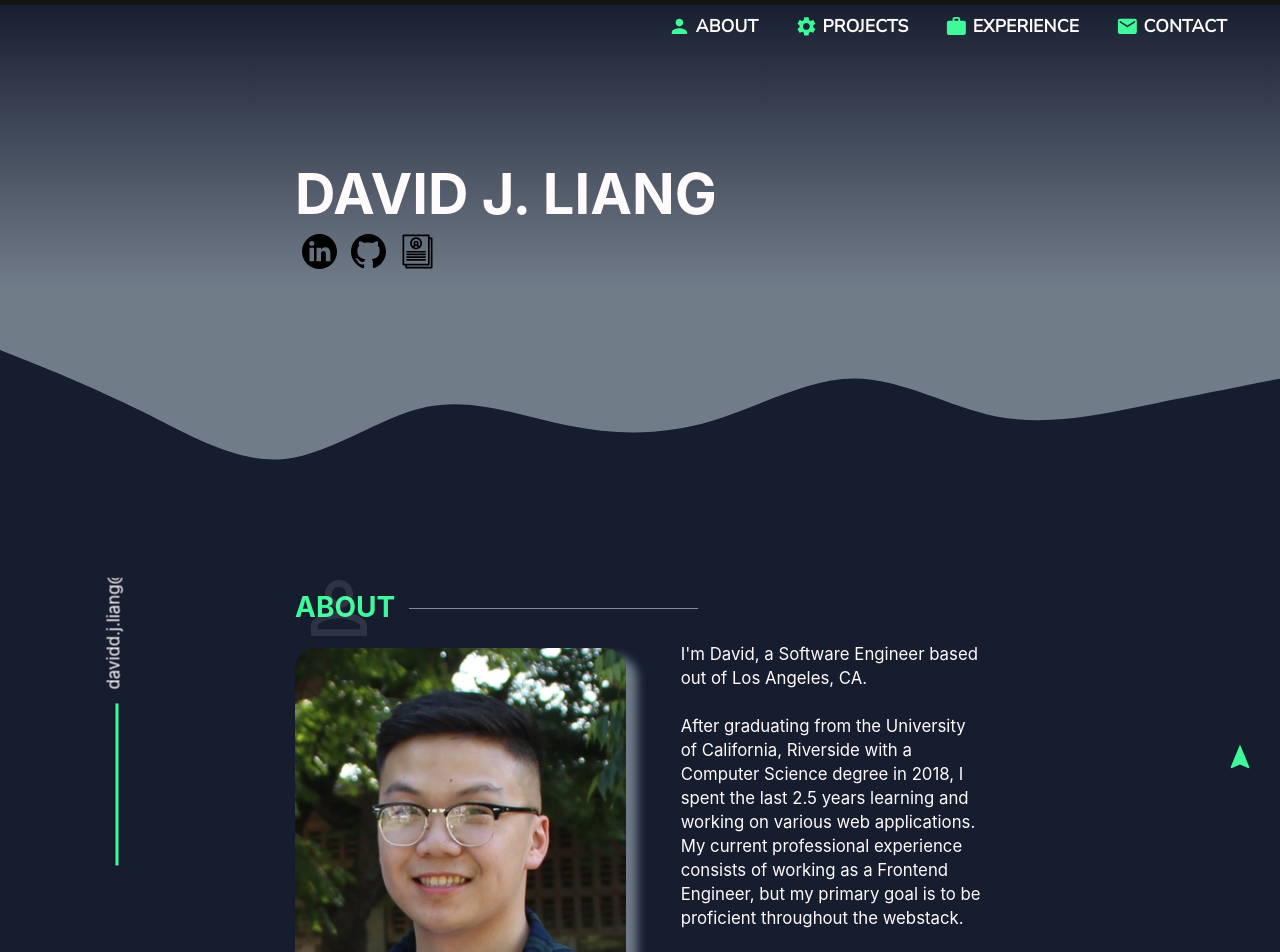
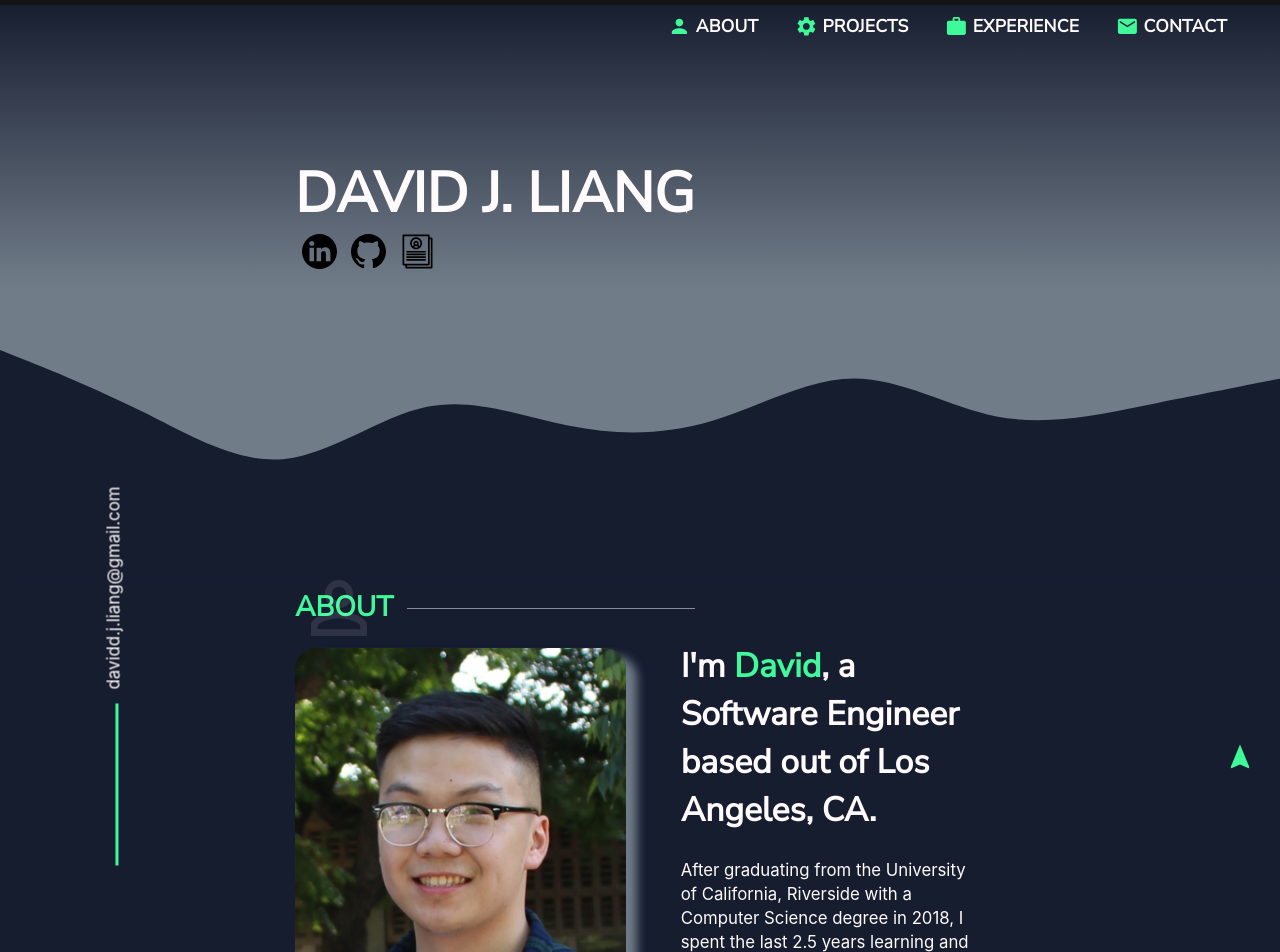
Before and after one commit to smpledvid/Portfolio, a React (Create React App) app: page / in a window 1280 px wide. Shown: the top 952 px of the page. Built offline with nearby package versions, Linux system fonts and the light colour scheme.

Commit message:
Added more styles to enhance visual.

```diff
--- a/src/components/About/about.component.js
+++ b/src/components/About/about.component.js
@@ -96,7 +96,7 @@ function About() {
                 <div className="col-lg-6">
                     <Fade bottom>
                         <div className="about-content">
-                            I'm David, a Software Engineer based out of Los Angeles, CA.
+                            <span className="about-intro">I'm <span id="name">David</span>, a Software Engineer based out of Los Angeles, CA.</span>
                             <br/><br/>
                             After graduating from the University of California, Riverside with a Computer Science degree in 2018, I spent the last 2.5 years learning and working on various web applications. My current professional experience consists of working as a Frontend Engineer, but my primary goal is to be proficient throughout the webstack.
                             <br/><br/>
--- a/src/components/About/about.scss
+++ b/src/components/About/about.scss
@@ -3,10 +3,16 @@
     margin-bottom: 1em;
     margin-left: 1.5em;
     font-size: 1.2em;
-}
 
-.testo {
-    // display:none;
+    .about-intro {
+        font-weight: 700;
+        font-size: 2em;
+        font-family: var(--font-family-secondary);
+
+        #name {
+            color: var(--color-secondary);
+        }
+    }
 }
 
 .about-icon {
--- a/src/components/Experience/experience.scss
+++ b/src/components/Experience/experience.scss
@@ -46,6 +46,7 @@
         font-size: 2em;
         color: var(--color-secondary);
         cursor: pointer;
+        font-family: var(--font-family-secondary);
     }
 
     .company-name:after {
--- a/src/components/Header/header.scss
+++ b/src/components/Header/header.scss
@@ -24,7 +24,7 @@
             font-size: 2em;
             font-weight: bold;
             color: var(--color-white);
-            font-family: 'Nunito Sans', sans-serif;
+            font-family: var(--font-family-secondary);
             transition: color 0.3s ease-out;
         }
 
--- a/src/components/HomePage/home-page.scss
+++ b/src/components/HomePage/home-page.scss
@@ -34,7 +34,7 @@
         background: rgb(113,124,137);
     }
 
-    .wave-row, .above-wave {
+    .above-wave {
         position: relative;
         z-index: 99;
     }
--- a/src/components/Title/title.scss
+++ b/src/components/Title/title.scss
@@ -6,7 +6,8 @@
     #title-name {
         font-size: 4em;
         font-weight: bold;
-        color: #FFFAFB;
+        color: var(--color-white);
+        font-family: var(--font-family-secondary);
         overflow: hidden; /* Ensures the content is not revealed until the animation */
         border-right: .15em solid var(--color-secondary); /* The typwriter cursor */
         white-space: nowrap; /* Keeps the content on a single line */
--- a/src/index.css
+++ b/src/index.css
@@ -4,6 +4,7 @@
   --color-white: #FFFAFB;
   --color-secondary: #40F99B;
   --section-title-font-size: 10em;
+  --font-family-secondary: 'Nunito Sans', sans-serif;
 }
 
 
@@ -25,6 +26,7 @@
   font-size: 2em;
   font-weight: bold;
   color: var(--color-secondary);
+  font-family: var(--font-family-secondary);
 }
 
 .section-titles:after {
```
